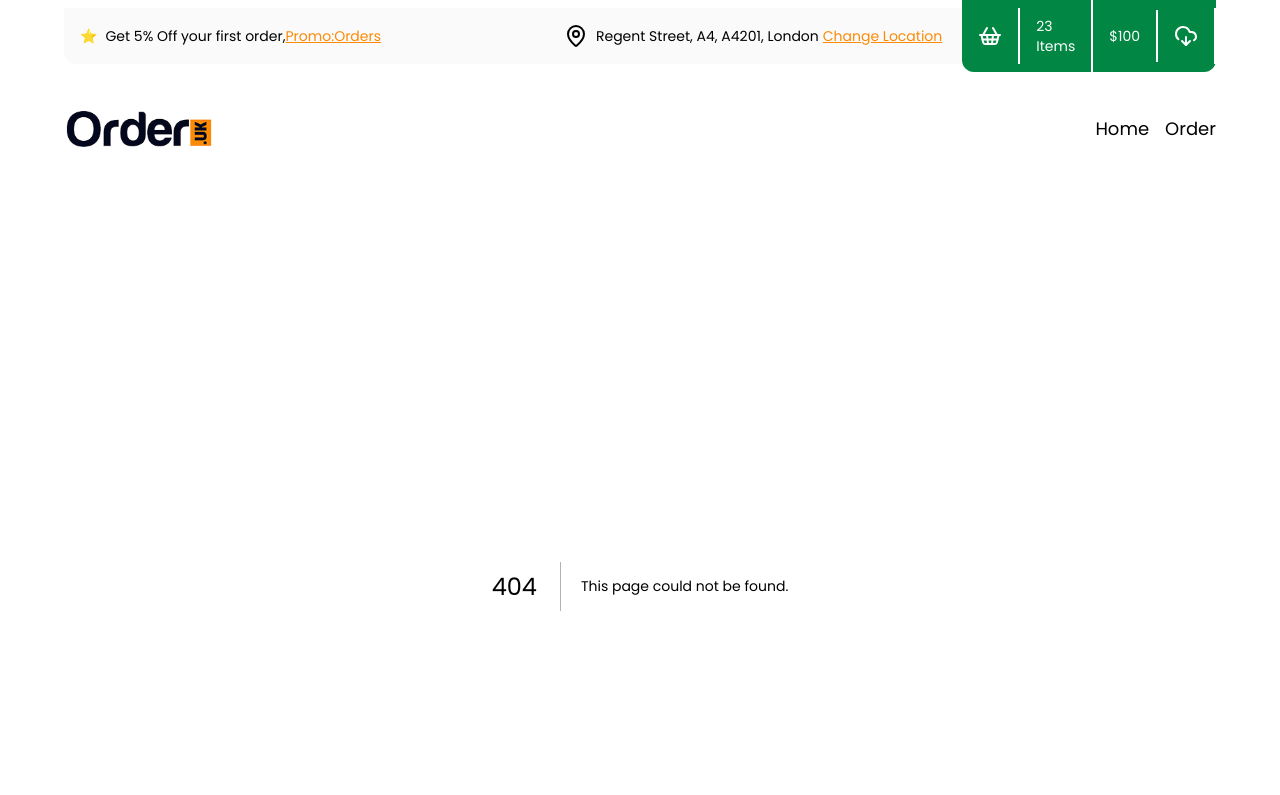
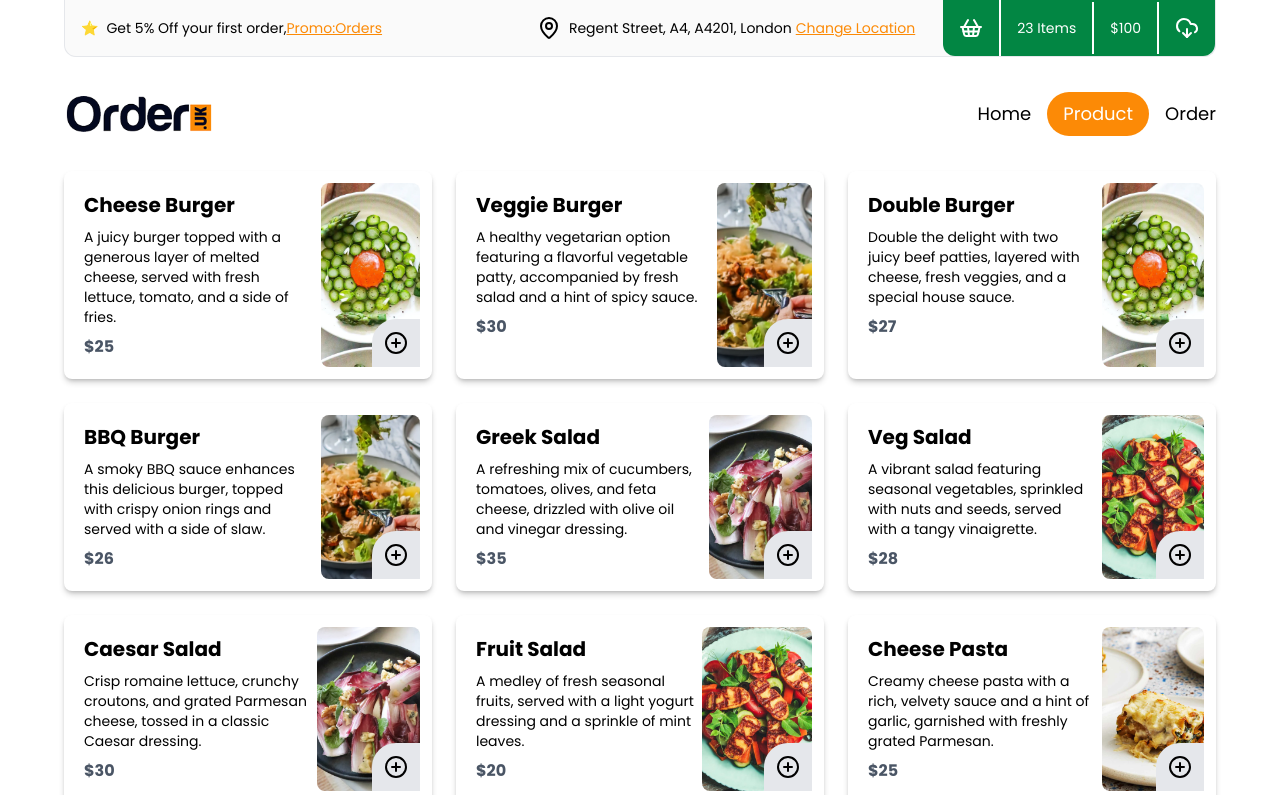
Before and after one commit to naveenkumar13-gif/foodie, a Next.js app: page /product in a window 1280 px wide. Before the commit this address had no page. Shown: the top 795 px of the page. Built offline with nearby package versions, Linux system fonts and the light colour scheme.

Commit message:
refactor: improve layout structure and styling; update Header, Footer, and main content padding

```diff
--- a/src/app/layout.tsx
+++ b/src/app/layout.tsx
@@ -29,11 +29,14 @@ export default function RootLayout({
   return (
     <html
       lang="en"
-      className={`${inter.variable} ${poppins.variable}  !px-16  max-sm:!px-0 `}
+      className={`${inter.variable} ${poppins.variable}   `}
     >
       <body>
         <Header />
+        <main className="!px-16  max-sm:!px-0">
+
         {children}
+        </main>
         <Footer />
       </body>
     </html>
--- a/src/app/order/page.tsx
+++ b/src/app/order/page.tsx
@@ -3,6 +3,7 @@ import Basket from "@/components/basket";
 import Discount from "@/components/discount";
 import OrderBlock from "@/components/orderBlock";
 import { usestore } from "@/store/useStore";
+import { Button } from "antd";
 import { ShoppingCart } from "lucide-react";
 import { useRouter } from "next/navigation";
 import React from "react";
@@ -22,7 +23,7 @@ function Order() {
       ) : (
         <div className="col-span-3">
           {cart?.length === 0 && (
-            <div className="flex flex-col items-center justify-center !py-16 text-gray-500">
+            <div className="flex flex-col items-center justify-center !py-16 text-gray-500 ">
               <div className="!p-4   bg-gray-100 rounded-full shadow-sm">
                 <ShoppingCart size={40} className="text-gray-400" />
               </div>
@@ -32,12 +33,12 @@ function Order() {
               <p className="text-sm !mt-2">
                 Looks like you haven’t added anything yet.
               </p>
-              <button
-                className="!mt-6 !px-6 !py-2 rounded-xl bg-blue-600 text-white font-medium hover:bg-blue-700 transition"
+              <Button
+                className="!mt-6 !px-6 !py-6 rounded-xl !bg-[#fc961f] !text-white hover:!text-white font-medium hover:!bg-orange-400 transition !outline-none !border-none"
                 onClick={() => route.back()}
               >
                 Start Shopping
-              </button>
+              </Button>
             </div>
           )}
         </div>
--- a/src/app/page.tsx
+++ b/src/app/page.tsx
@@ -15,7 +15,7 @@ export default function Home() {
 
   return (
     <div
-      className={`ease-in transition-opacity duration-700 max-sm:!px-4 ${
+      className={`ease-in transition-opacity duration-700 max-sm:!px-4  ${
         isVisible ? "opacity-100" : "opacity-0"
       }`}
     >
--- a/src/app/product/[id]/page.tsx
+++ b/src/app/product/[id]/page.tsx
@@ -2,6 +2,7 @@
 import Title from "@/components/title";
 import { food_list } from "@/constant/data";
 import { usestore } from "@/store/useStore";
+import { message } from "antd";
 import { PlusCircle } from "lucide-react";
 import Image from "next/image";
 import { useParams } from "next/navigation";
@@ -11,9 +12,11 @@ function FoodDisplay() {
   const { id } = useParams();
   const category = food_list.filter((food) => food.category === id);
   const { addToCart } = usestore();
+  const [messageApi, contextHolder] = message.useMessage();
 
   return (
     <>
+      {contextHolder}
       <div className="!mb-10 max-sm:!px-4 ">
         <Title>{id} </Title>
         <div className="grid grid-cols-3 max-sm:grid-cols-1 gap-6">
@@ -47,7 +50,13 @@ function FoodDisplay() {
                       image: food.image.src,
                       description: food.description,
                     });
-                    console.log(food);
+                    messageApi.success({
+                      content: (
+                        <>
+                          Add to Cart <b>{food.name}</b>
+                        </>
+                      ),
+                    });
                   }}
                 >
                   <PlusCircle />
--- /dev/null
+++ b/src/app/product/page.tsx
@@ -0,0 +1,63 @@
+"use client";
+import { food_list } from "@/constant/data";
+import { usestore } from "@/store/useStore";
+import { message } from "antd";
+import { PlusCircle } from "lucide-react";
+import Image from "next/image";
+import React from "react";
+
+function Product() {
+  const { addToCart } = usestore();
+  const [messageApi, contextHolder] = message.useMessage();
+  return (
+    <>
+      {contextHolder}
+      <div className="grid grid-cols-3 max-sm:grid-cols-1 gap-6">
+        {food_list.map((food) => (
+          <div
+            key={food.id}
+            className=" rounded-lg overflow-hidden shadow-[rgba(0,0,0,0.2)] shadow-md bg-white  !p-3 flex  justify-between w-full "
+          >
+            <div className="!p-2 flex flex-col gap-2  ">
+              <h1 className="font-bold text-xl max-sm:text-sm">{food.name}</h1>
+              <h3 className="text-sm ">{food.description}</h3>
+              <p className="text-gray-600 font-bold">${food.price}</p>
+            </div>
+            <div className="w-full h-full relative overflow-hidden ">
+              <Image
+                src={food.image}
+                alt={food.name}
+                fill
+                className="w-full object-cover rounded-lg  hover:scale-105 transition-transform duration-300"
+              />
+              <span
+                className="absolute bottom-0 right-0 bg-gray-200 rounded-tl-3xl !p-3"
+                onClick={() => {
+                  addToCart({
+                    id: food.id,
+                    name: food.name,
+                    price: food.price,
+                    quantity: 1,
+                    image: food.image.src,
+                    description: food.description,
+                  });
+                  messageApi.success({
+                    content: (
+                      <>
+                        Add to Cart <b>{food.name}</b>
+                      </>
+                    ),
+                  });
+                }}
+              >
+                <PlusCircle />
+              </span>
+            </div>
+          </div>
+        ))}
+      </div>
+    </>
+  );
+}
+
+export default Product;
--- a/src/components/footer/index.tsx
+++ b/src/components/footer/index.tsx
@@ -11,7 +11,7 @@ import {
 const Footer = () => {
   return (
     <footer className="">
-      <div className="flex items-center justify-between max-md:gap-8 h-[400px] bg-[#D9D9D9]/60 !px-16 max-md:!p-8 max-md:flex-wrap max-md:h-auto max-sm:flex-col  ">
+      <div className="flex items-center justify-between max-md:gap-8 h-[400px] bg-[#D9D9D9]/60 !px-10 max-md:!p-8 max-md:flex-wrap max-md:h-auto max-sm:flex-col  ">
         <div className="flex flex-col gap-4 max-md:!mb-5 max-md:items-center max-md:text-center">
           <div className="relative h-[50px] w-[150px]">
             <Image src={Logo} alt="logo" fill className="object-contain" />
--- a/src/components/header/index.tsx
+++ b/src/components/header/index.tsx
@@ -26,26 +26,25 @@ const Header = () => {
   };
 
   return (
-    <header className=" max-md:!px-8 max-sm:!px-4">
+    <header className=" max-md:!px-8 max-sm:!px-4 !px-16">
       <div className="flex items-center  max-sm:hidden">
-        <div className="flex justify-between items-center w-full bg-[#FAFAfA] !p-4 rounded-bl-xl">
-          <div className="flex items-center text-sm">
+        <div className="flex justify-between items-center w-full bg-[#FAFAfA]  rounded-bl-xl rounded-br-xl border-gray-200 border-b border-r border-l gap-6 ">
+          <div className="flex items-center text-sm !p-4">
             <span>⭐</span>
             <div className="flex !ml-2">
               <p> Get 5% Off your first order,</p>
               <span className="text-[#FC8A06] underline">Promo:Orders</span>
             </div>
           </div>
-          <div className="flex items-center text-sm">
+          <div className="flex items-center text-sm flex-1 justify-end">
             <span>
               <MapPin />
             </span>
-            <div className="flex !ml-2">
+            <div className="flex !ml-2 ">
               <p>Regent Street, A4, A4201, London</p>
               <span className="text-[#FC8A06] underline !mx-1">
                 Change Location
               </span>
-            </div>
             </div>
           </div>
           <div className="flex items-center bg-[#028643] text-white rounded-bl-xl rounded-br-xl text-sm">
@@ -54,9 +53,10 @@ const Header = () => {
             </span>
             <p className="border-r-2 border-white !p-4 ">23 Items</p>
             <p className="border-r-2 border-white !p-4 "> $100</p>
-          <span className="border-r-2 border-white !p-4 ">
+            <span className=" !p-4 ">
               <DownloadCloud />
             </span>
+          </div>
         </div>
       </div>
       <div className="flex items-center justify-between !py-8 max-sm:!py-4">
--- a/src/components/popularDish/index.tsx
+++ b/src/components/popularDish/index.tsx
@@ -7,7 +7,7 @@ import Link from "next/link";
 function PopularDish() {
   return (
     <div className="!py-8">
-      <Title title="Order.uk Popular Categories 🤩" />
+      <Title title=" Popular Categories 🤩" />
       <div className="grid grid-cols-6 max-sm:grid-cols-2 max-md:grid-cols-3 items-center gap-4  max-md:gap-2 ">
         {menu_list.map((item, index) => (
           <div key={index}>
--- a/src/constant/data/index.tsx
+++ b/src/constant/data/index.tsx
@@ -32,13 +32,14 @@ export const NAV_LINK = [
     link: "/",
   },
   {
+    name: "Product",
+    link: "/product",
+  },
+  {
     name: "Order",
     link: "/order",
   },
-  // {
-  //   name: "About",
-  //   link: "/about",
-  // },
+
   // {
   //   name: "Contact",
   //   link: "/contact",
```
Lines whose indentation alone changed are shown as unchanged.
